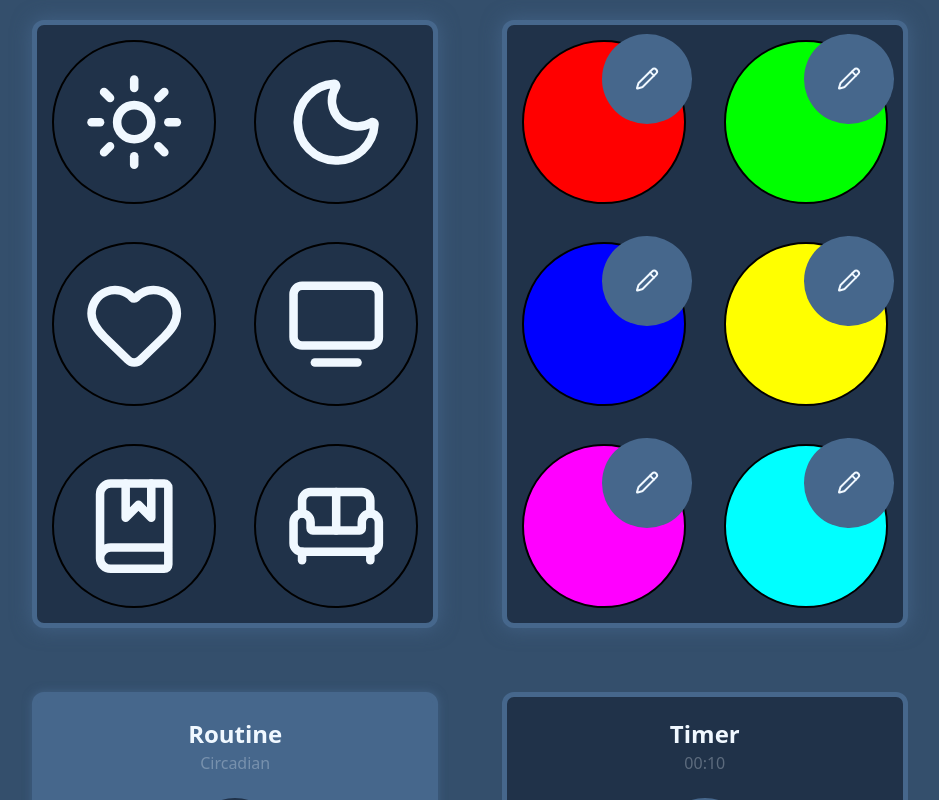
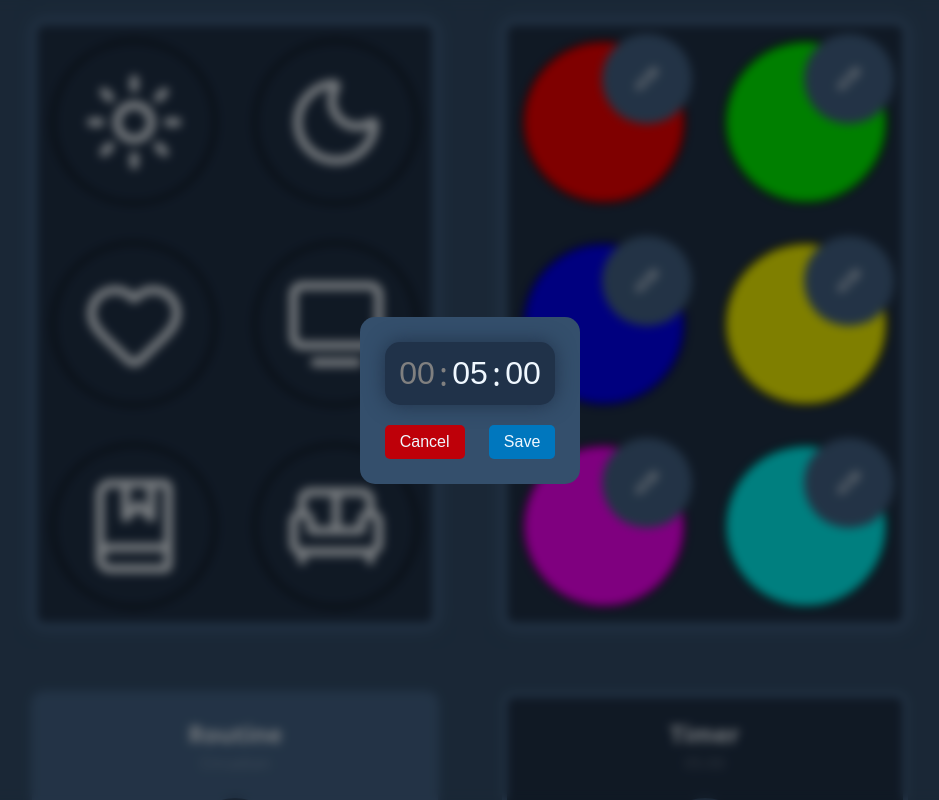
Before and after one commit to ItsWaferz/smart-wiz-bulb-controller, a React (Vite) app: page / in a window 1280 px wide. Shown: the whole page, without its empty margins (170-1109 px from the left). Built offline with nearby package versions, Linux system fonts and the light colour scheme.

Commit message:
Added timer edit

```diff
--- a/src/App.jsx
+++ b/src/App.jsx
@@ -3,6 +3,7 @@ import Bulb from "./Bulb";
 import Card from "./Card";
 import Toggle from "./Toggle";
 import ColorPicker from "./ColorPicker";
+import Timer from "./Timer";
 import { Sun, Heart, Moon, Tv2, Sofa, BookMarked } from "lucide-react";
 import { HexColorPicker } from "react-colorful";
 
@@ -31,9 +32,9 @@ function App() {
   const [routineText, setRoutineText] = useState("Circadian");
 
   const [isTimerActive, setIsTimerActive] = useState(false);
-  const [isTimerEditOpen, setIsTimerEditOpen] = useState(false);
-  const [timeLeft, setTimeLeft] = useState(10);
-  const [lastTime, setLastTime] = useState(10);
+  const [isTimerEditOpen, setIsTimerEditOpen] = useState(true);
+  const [timeLeft, setTimeLeft] = useState(300);
+  const [lastTime, setLastTime] = useState(300);
 
   const [colorPickerStatus, setColorPickerStatus] = useState("colors");
 
@@ -165,13 +166,15 @@ function App() {
   const [routine, setRoutine] = useState(initialRoutine);
   const [tempRoutine, setTempRoutine] = useState(routine);
   const formatTime = (seconds) => {
-    console.log(seconds);
     seconds = parseInt(seconds);
-    const mins = Math.floor(seconds / 60)
+    const hours = Math.floor(seconds / 3600)
+      .toString()
+      .padStart(2, "0");
+    const mins = Math.floor(seconds / 60 - hours * 60)
       .toString()
       .padStart(2, "0");
     const secs = (seconds % 60).toString().padStart(2, "0");
-    return `${mins}:${secs}`;
+    return `${hours != "00" ? hours + ":" : ""}${mins}:${secs}`;
   };
 
   const isTimeInInterval = (now, start, end) => {
@@ -330,7 +333,9 @@ function App() {
           subTitle={formatTime(timeLeft)}
           onToggle={handleTimer}
           toggle={isTimerActive}
-          onEditClick={handleRoutineEdit}
+          onEditClick={() => {
+            setIsTimerEditOpen(true);
+          }}
         />
       </div>
 
@@ -416,6 +421,17 @@ function App() {
         </div>
       )}
 
+      {isTimerEditOpen && (
+        <Timer
+          isOpen={setIsTimerEditOpen}
+          time={lastTime}
+          updateTime={(time) => {
+            setTimeLeft(time);
+            setLastTime(time);
+          }}
+        />
+      )}
+
       <input
         type="range"
         min="0"
--- /dev/null
+++ b/src/Timer.jsx
@@ -0,0 +1,98 @@
+import { useState } from "react";
+
+function Timer({ isOpen, time, updateTime }) {
+  const [isClosing, setIsClosing] = useState(false);
+
+  // Corecție: Folosim Math.floor pentru a evita numerele cu virgulă
+  const [hours, setHours] = useState(Math.floor(time / 3600));
+  const [minutes, setMinutes] = useState(Math.floor((time % 3600) / 60));
+  const [seconds, setSeconds] = useState(time % 60);
+
+  const closeModal = () => {
+    setIsClosing(true);
+    setTimeout(() => {
+      isOpen(false);
+      setIsClosing(false);
+    }, 300);
+  };
+
+  // O funcție de formatare mai simplă și sigură
+  const formatDisplay = (val) => {
+    return val.toString().padStart(2, "0");
+  };
+
+  // Gestionăm schimbarea valorii cu limitare la 2 cifre și validare numerică
+  const handleInputChange = (e, setter, max) => {
+    let val = e.target.value;
+
+    // Luăm doar ultimele 2 cifre introduse
+    if (val.length > 2) val = val.slice(-2);
+
+    const num = parseInt(val) || 0; // Prevenim NaN
+
+    if (num <= max) {
+      setter(num);
+    } else {
+      setter(max);
+    }
+  };
+
+  return (
+    <div
+      className={`modal-overlay ${isClosing ? "closing" : ""}`}
+      style={{ zIndex: 2000 }}
+      onClick={closeModal}
+    >
+      <div className="modal-content" onClick={(e) => e.stopPropagation()}>
+        <div className="timer-display">
+          <input
+            inputMode="numeric"
+            type="text" // Text e mai stabil pentru cursor positioning
+            onFocus={(e) => e.target.select()} // Mai simplu: selectează tot la focus
+            value={formatDisplay(hours)}
+            onChange={(e) => handleInputChange(e, setHours, 24)}
+            style={{ color: hours > 0 ? "aliceblue" : "gray" }}
+          />
+          <span style={{ color: hours > 0 ? "aliceblue" : "gray" }}>:</span>
+
+          <input
+            inputMode="numeric"
+            type="text"
+            onFocus={(e) => e.target.select()}
+            value={formatDisplay(minutes)}
+            onChange={(e) => handleInputChange(e, setMinutes, 59)}
+          />
+          <span>:</span>
+
+          <input
+            inputMode="numeric"
+            type="text"
+            onFocus={(e) => e.target.select()}
+            value={formatDisplay(seconds)}
+            onChange={(e) => handleInputChange(e, setSeconds, 59)}
+          />
+        </div>
+
+        <div className="modal-actions">
+          <button onClick={closeModal} className="cancel-btn">
+            Cancel
+          </button>
+
+          <button
+            onClick={() => {
+              // Convertim totul înapoi în secunde totale
+              const totalSeconds = hours * 3600 + minutes * 60 + seconds;
+              updateTime(totalSeconds);
+              closeModal();
+            }}
+            className="submit-btn"
+          >
+            Save
+          </button>
+        </div>
+      </div>
+    </div>
+  );
+}
+
+export default Timer;
--- a/src/Toggle.jsx
+++ b/src/Toggle.jsx
@@ -18,7 +18,10 @@ function Toggle({ title, subTitle, onToggle, toggle, onEditClick }) {
           backgroundColor: toggle ? "rgb(32, 50, 73)" : "rgb(70, 103, 140)",
           transition: "0.3s ease",
         }}
-        onClick={onEditClick}
+        onClick={(e) => {
+          e.stopPropagation();
+          onEditClick();
+        }}
         className="routine edit-btn"
       >
         <Pencil className="edit-btn-icon" />
--- a/src/index.css
+++ b/src/index.css
@@ -333,3 +333,39 @@ h2 {
   cursor: pointer;
   box-shadow: 0 0 5px rgba(0, 0, 0, 0.3);
 }
+
+input::-webkit-outer-spin-button,
+input::-webkit-inner-spin-button {
+  -webkit-appearance: none;
+  margin: 0;
+}
+
+input[type="number"] {
+  -moz-appearance: textfield;
+}
+
+.timer-display {
+  display: flex;
+  align-items: center;
+  justify-content: center;
+  padding: 10px;
+  background-color: var(--secondary-color);
+  box-shadow: 0px 0px 20px var(--secondary-color);
+  border-radius: 15px;
+}
+
+.timer-display input {
+  text-align: center;
+  background-color: transparent;
+  border: none;
+  width: 2.5ch;
+  color: var(--text-color);
+  font-size: 2rem;
+}
+
+.timer-display span {
+  font-size: 2rem;
+}
+input {
+  padding: 0;
+}
```
